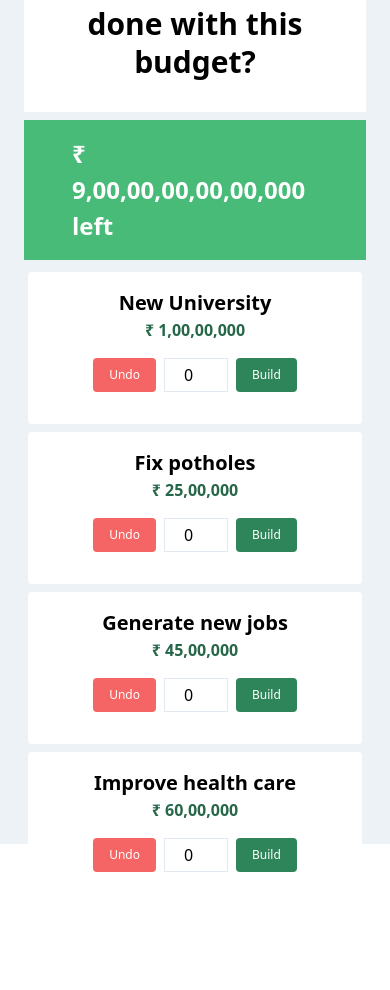
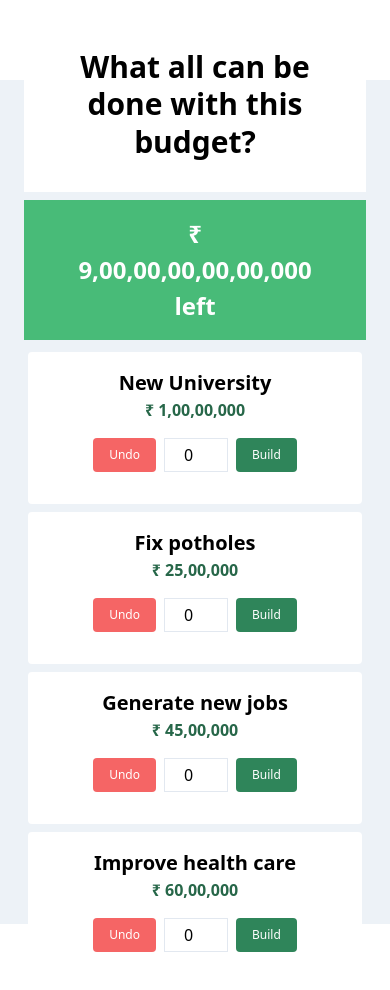
Before and after one commit to faisalshaikh8433/BudgetVisualizer, a Next.js app: page / in a window 390 px wide. Shown: the top 990 px of the page. Before the commit the page ends 916 px from the top, so only its background shows below. Built offline with nearby package versions, Linux system fonts and the light colour scheme.

Commit message:
Fixes few styling issues

```diff
--- a/pages/index.js
+++ b/pages/index.js
@@ -70,14 +70,14 @@ class HomePage extends Component {
 
   render() {
     return (
-    <main className="bg-gray-200 flex w-full h-screen justify-center items-center p-6 lg:p-0">
+    <main className="bg-gray-200 flex w-full h-screen justify-center items-center p-6 lg:p-0 my-20 lg:my-0">
       <div className="container max-w-3xl">
         <header className="px-12 py-8 bg-white my-2">
           <h1 className="font-bold text-3xl leading-tight text-center">What all can be done with this budget?</h1>
         </header>
 
         <section className="bg-green-500 px-12 py-4 text-white flex justify-center my-2">
-          <h3 className="font-bold text-2xl">₹ {this.state.budget.toLocaleString('en-IN')} left</h3>
+          <h3 className="font-bold text-2xl text-center">₹ {this.state.budget.toLocaleString('en-IN')} left</h3>
         </section>
 
         <section className="flex flex-1 flex-col lg:flex-row flex-wrap my-2">
```
